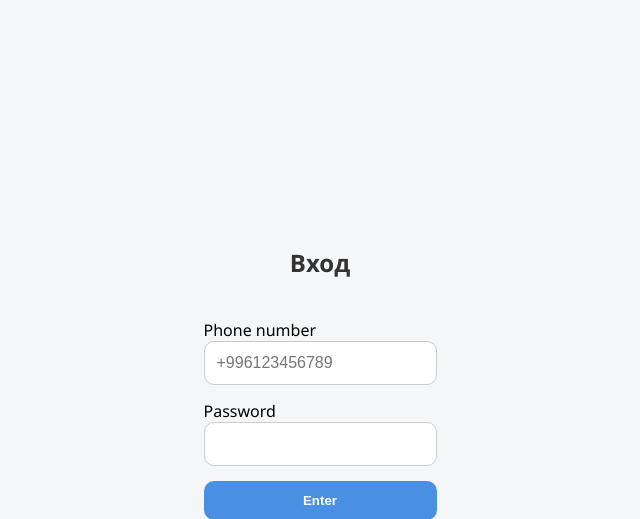
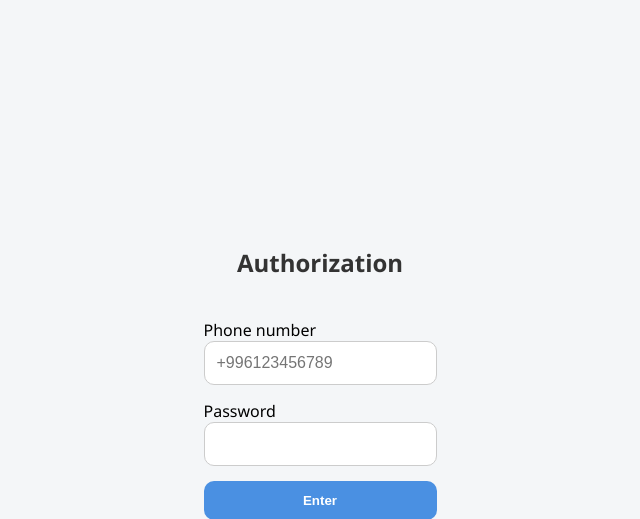
Before and after one commit to aijamaltab/exam_messenger, a Flask app: page /login in a window 1280 px wide. Shown: the top 519 px of the page, without its empty margins (320-960 px from the left). Run offline with Flask 3, Linux system fonts and the light colour scheme.

Commit message:
Update login.html

```diff
--- a/templates/login.html
+++ b/templates/login.html
@@ -2,13 +2,13 @@
 <html lang="ru">
 <head>
   <meta charset="UTF-8">
-  <title>Фuthorization</title>
+  <title>Authorization</title>
   <link rel="stylesheet" href="{{ url_for('static', filename='style.css') }}">
 
 </head>
 <body>
   <div class="form-container">
-    <h2>Вход</h2>
+    <h2>Authorization</h2>
     <form method="post">
       <label for="phone">Phone number</label>
       <input type="text" name="phone" required pattern="\+?\d{10,15}" placeholder="+996123456789">
```
